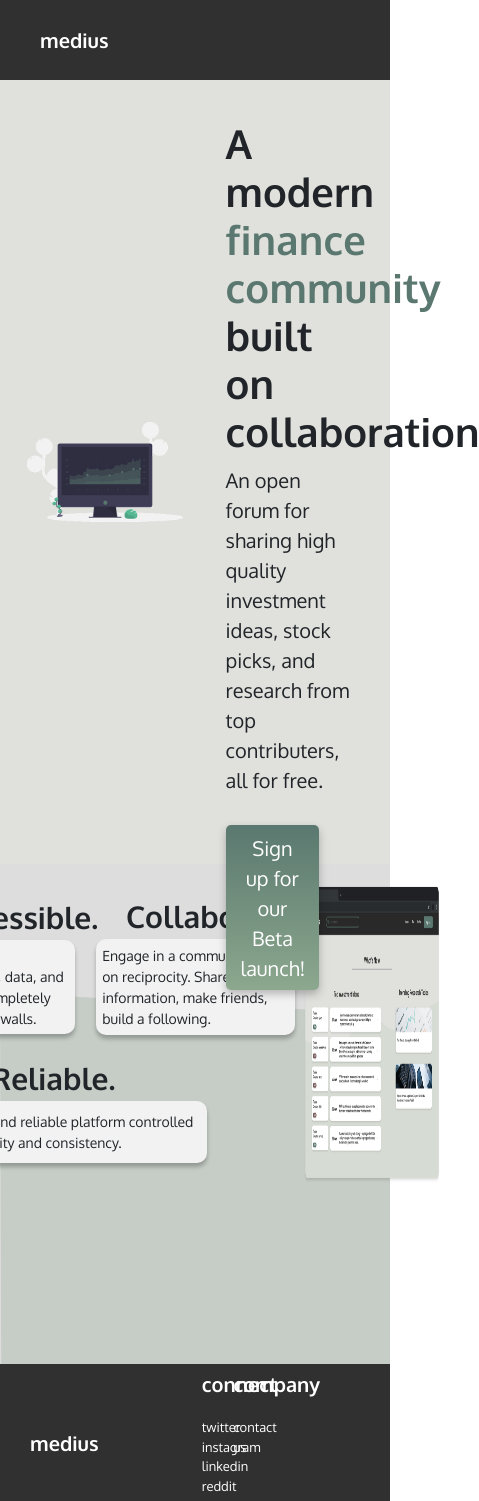
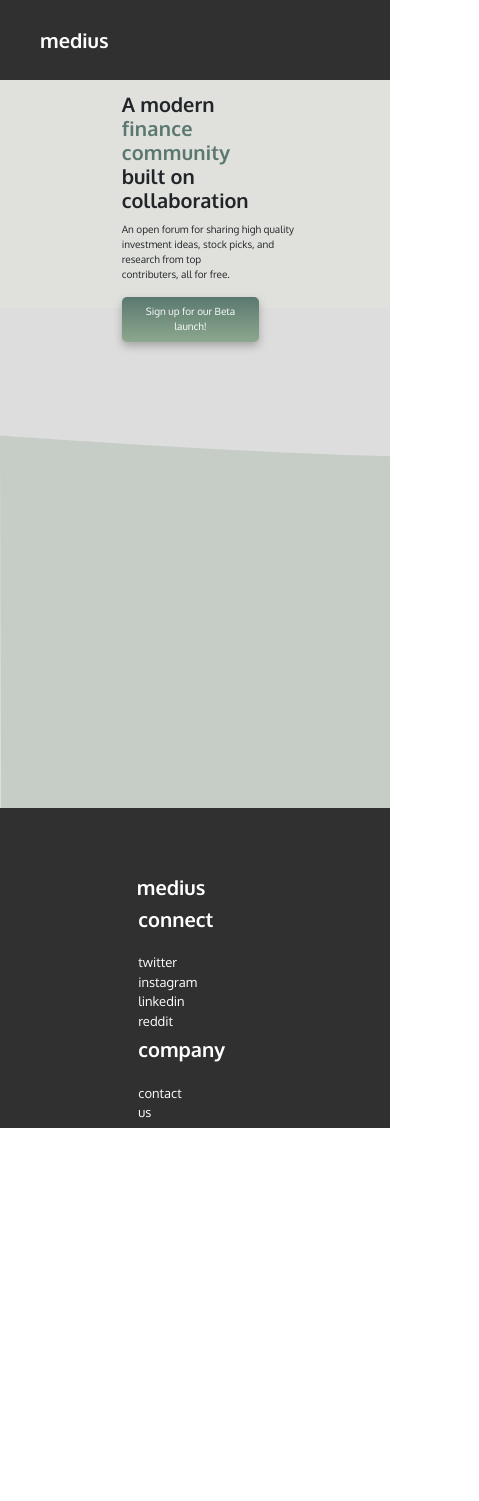
Before and after one commit to Medius-Research-Website/medius-frontend, a React (Create React App) app: page / in a window 390 px wide. Shown: the whole page, 479 px wide, since content can reach past the window. After the commit the page ends 1128 px from the top, so only its background shows below. Built offline with nearby package versions, Linux system fonts and the light colour scheme.

Commit message:
started mobile

```diff
--- a/src/components/css_files/home.scss
+++ b/src/components/css_files/home.scss
@@ -149,6 +149,7 @@ h2_1 {
     padding-left: 30px;
     display: flex;
     flex-direction: row;
+    justify-content: space-between;
 }
 
 .column {
@@ -157,8 +158,7 @@ h2_1 {
 }
 
 .row {
-    width: 60%;
-    padding-left: 40%;
+    width: 40%;
     display: flex;
     flex-direction: row;
     justify-content: space-evenly;
@@ -175,3 +175,51 @@ h2_1 {
     color: white;
     font-size: 1em;
 }
+
+@media only screen and (max-width: 400px) {
+
+ .page1 {
+     flex-direction: column;
+     width: 100%;
+     margin: 0;
+     padding: 3%;
+
+     .monitor {
+         display: none;
+     }
+
+     .container {
+         padding: 0;
+         margin: 0;
+         font-size: 0.5em;
+     }
+
+     button {
+         width: 75%;
+         font-size: 0.5em;
+     }
+ }
+
+ .page2 {
+    img {
+        display: none;
+    }
+
+    #bubbles {
+        display: none;
+    }
+  }
+
+  .footer {
+      flex-direction: column;
+      align-items: center;
+
+      .column {
+          margin-right: 30%;
+      }
+
+      .row {
+        flex-direction: column;
+      }
+  }
+}
```
